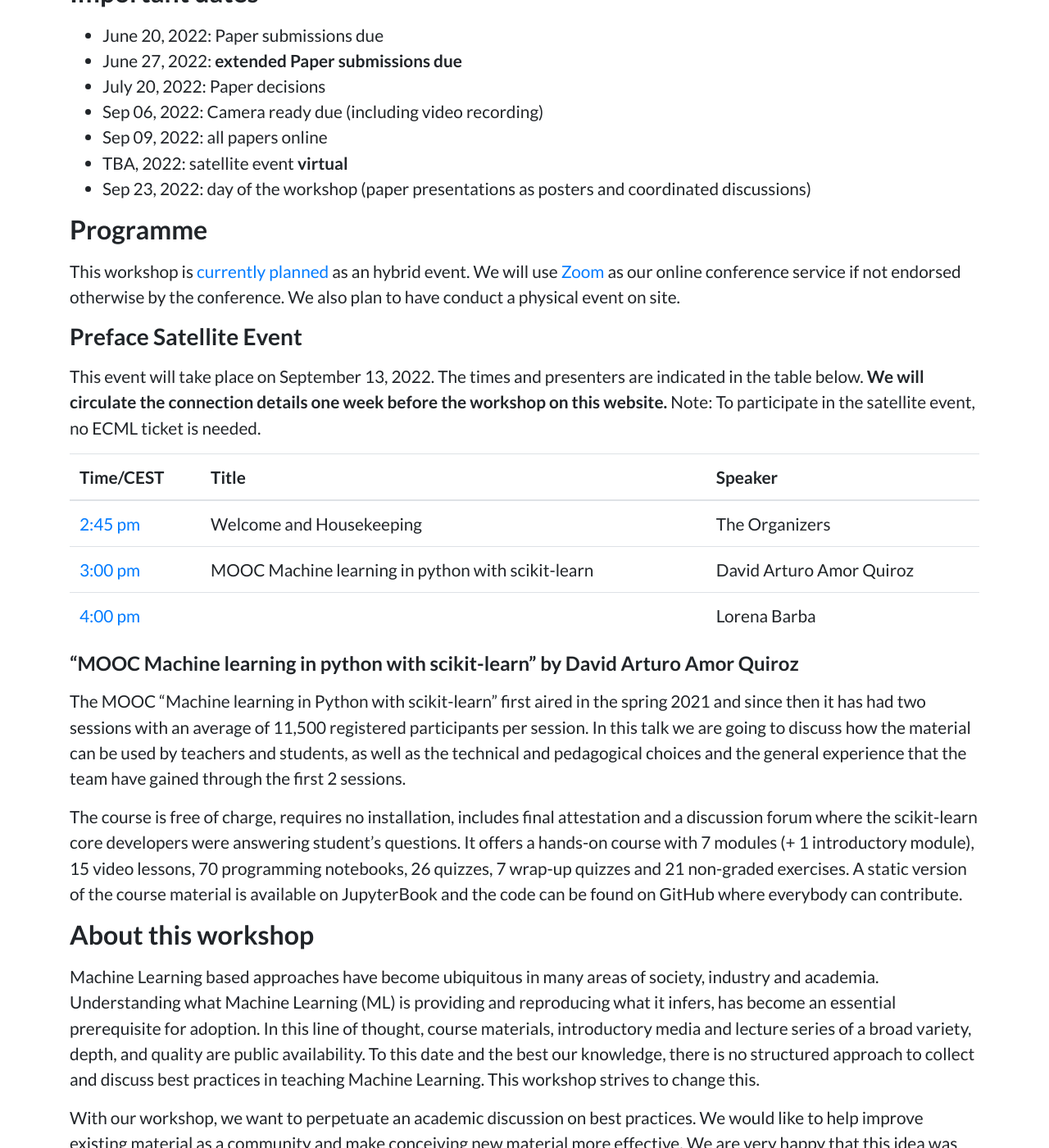
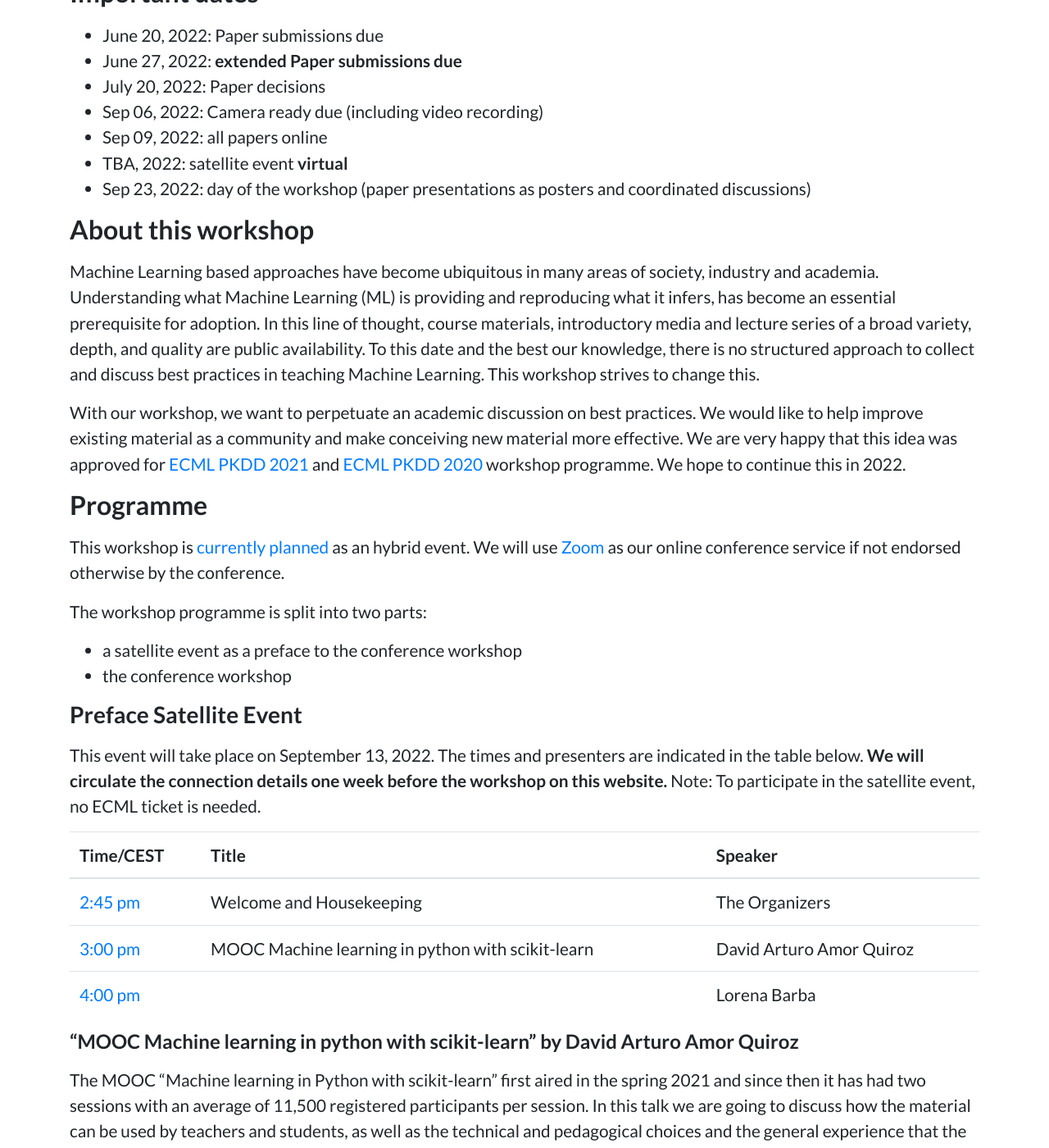
Before and after one commit to teaching-ml/2022, a Jekyll site: the page built from index.md, in a window 1280 px wide and 1400 px high, scrolled down 1182 px. Shown: the whole window at 82% size. Built offline with Jekyll 4.4.1, drawn with Linux system fonts in a browser that asks for light colours; some of the changed text lies outside the part shown.

Commit message:
restructuring workshop programme to make more sense

```diff
--- a/index.md
+++ b/index.md
@@ -18,9 +18,19 @@ title: 'Teaching ML @ ECML-PKDD 2022'
 * TBA, 2022: satellite event **virtual**
 * Sep 23, 2022: day of the workshop (paper presentations as posters and coordinated discussions)
 
+## About this workshop
+
+Machine Learning based approaches have become ubiquitous in many areas of society, industry and academia. Understanding what Machine Learning (ML) is providing and reproducing what it infers, has become an essential prerequisite for adoption. In this line of thought, course materials, introductory media and lecture series of a broad variety, depth, and quality are public availability. To this date and the best our knowledge, there is no structured approach to collect and discuss best practices in teaching Machine Learning. This workshop strives to change this.
+
+With our workshop, we want to perpetuate an academic discussion on best practices. We would like to help improve existing material as a community and make conceiving new material more effective. We are very happy that this idea was approved for [ECML PKDD 2021](https://2021.ecmlpkdd.org/?page_id=1705) and [ECML PKDD 2020](https://teaching-ml.github.io/2020/) workshop programme. We hope to continue this in 2022.
+
 ## Programme
 
-This workshop is [currently planned](https://2022.ecmlpkdd.org/index.php/2021/05/21/decision-to-organize-ecml-pkdd-2020-as-a-fully-virtual-conference/) as an hybrid event. We will use [Zoom](https://zoom.com) as our online conference service if not endorsed otherwise by the conference. We also plan to have conduct a physical event on site.
+This workshop is [currently planned](https://2022.ecmlpkdd.org/index.php/2021/05/21/decision-to-organize-ecml-pkdd-2020-as-a-fully-virtual-conference/) as an hybrid event. We will use [Zoom](https://zoom.com) as our online conference service if not endorsed otherwise by the conference.
+
+The workshop programme is split into two parts:
+- a satellite event as a preface to the conference workshop
+- the conference workshop
 
 ### Preface Satellite Event
 
@@ -50,13 +60,8 @@ introductory module), 15 video lessons, 70 programming notebooks, 26 quizzes,
 material is available on JupyterBook and the code can be found on GitHub where
 everybody can contribute.
 
-## About this workshop
 
-Machine Learning based approaches have become ubiquitous in many areas of society, industry and academia. Understanding what Machine Learning (ML) is providing and reproducing what it infers, has become an essential prerequisite for adoption. In this line of thought, course materials, introductory media and lecture series of a broad variety, depth, and quality are public availability. To this date and the best our knowledge, there is no structured approach to collect and discuss best practices in teaching Machine Learning. This workshop strives to change this.
-
-With our workshop, we want to perpetuate an academic discussion on best practices. We would like to help improve existing material as a community and make conceiving new material more effective. We are very happy that this idea was approved for [ECML PKDD 2021](https://2021.ecmlpkdd.org/?page_id=1705) and [ECML PKDD 2020](https://teaching-ml.github.io/2020/) workshop programme. We hope to continue this in 2022.
-
-### Workshop at ECML
+### Hybrid Conference Workshop at ECML'22
 
 As we have a strong European and US community involved, we try to reflect this in our workshop on September 23, 2022, in Grenoble (France).
 
@@ -75,10 +80,6 @@ Our workshop will take place at the conference (European community) and online a
 - conclusion
 
 For every paper, the *authors need to provide a poster and a short video* introducing the paper. The videos will be posted along with the paper link on our website. Every participant will get an email with a random selection of 3 videos to watch, before the workshop.
-
-
-
-
 
 
 ## Motivation
```
